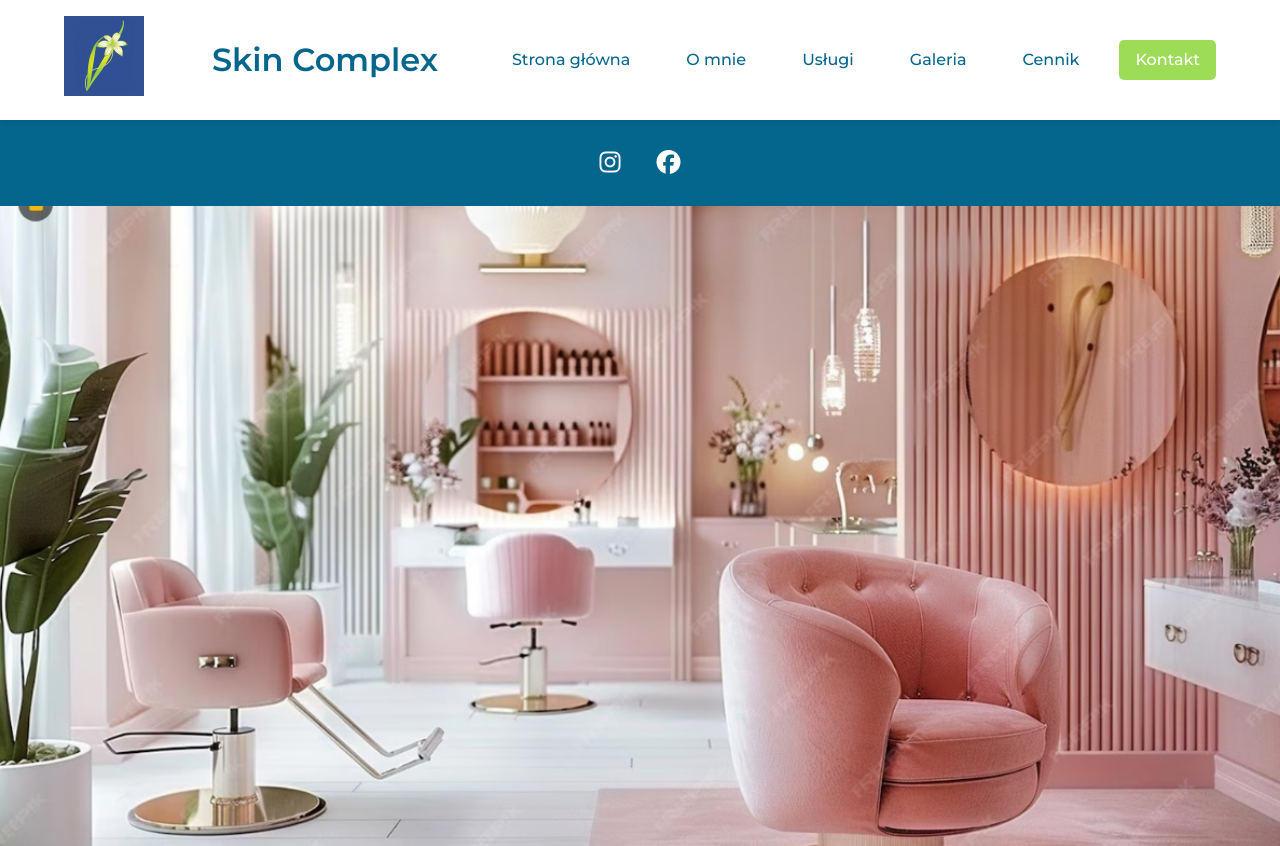
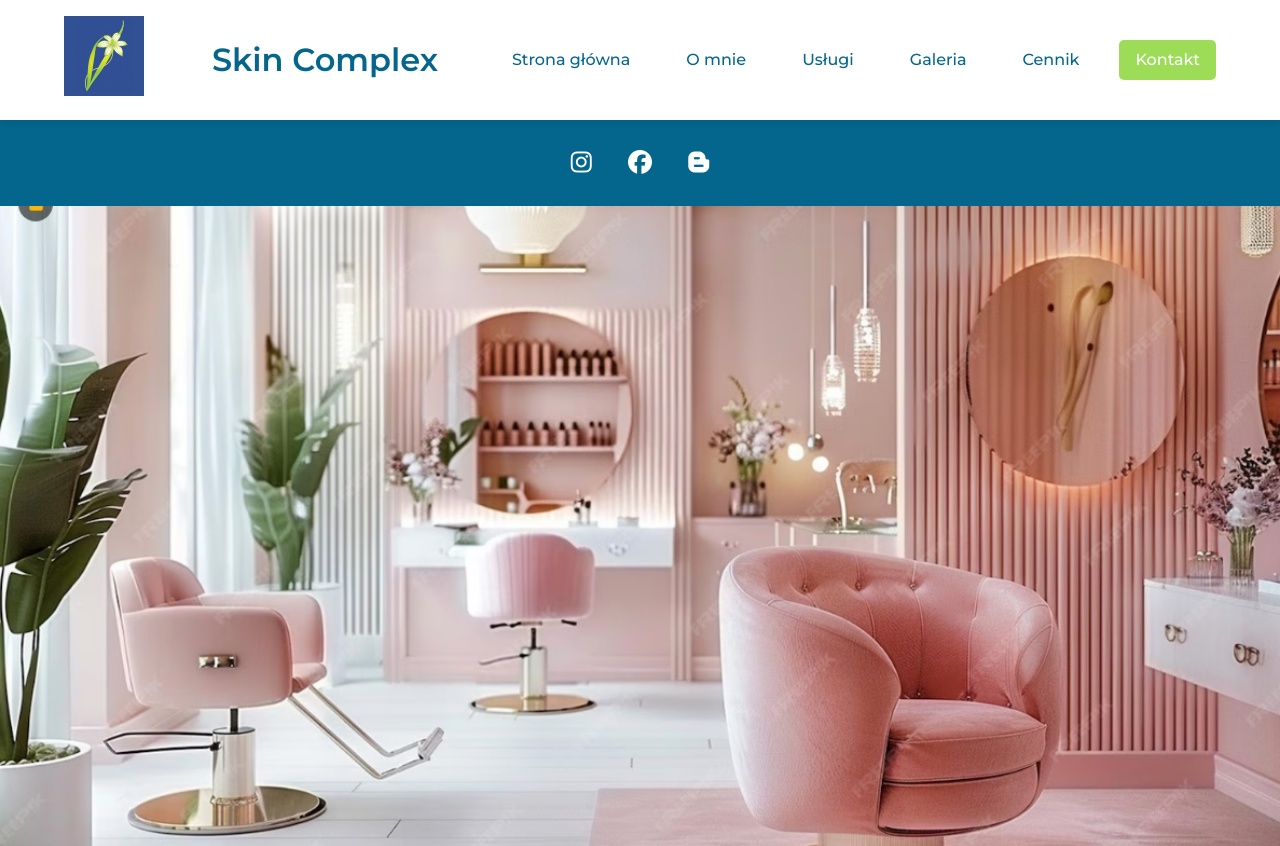
Before and after one commit to ASnezana/SkinComplex, a plain HTML site: page index.html in a window 1280 px wide. Shown: the top 846 px of the page. Drawn offline with Linux system fonts and the light colour scheme.

Commit message:
Add external Blogger link to site social section

```diff
--- a/index.html
+++ b/index.html
@@ -73,6 +73,9 @@
       <a href="#" target="_blank" aria-label="Facebook"
         ><i class="fa-brands fa-facebook"></i
       ></a>
+      <a href="https://mojblog.blogspot.com" target="_blank" aria-label="Blog">
+      <i class="fa-brands fa-blogger-b"></i>
+    </a>
     </div>
   </section>
 
```
